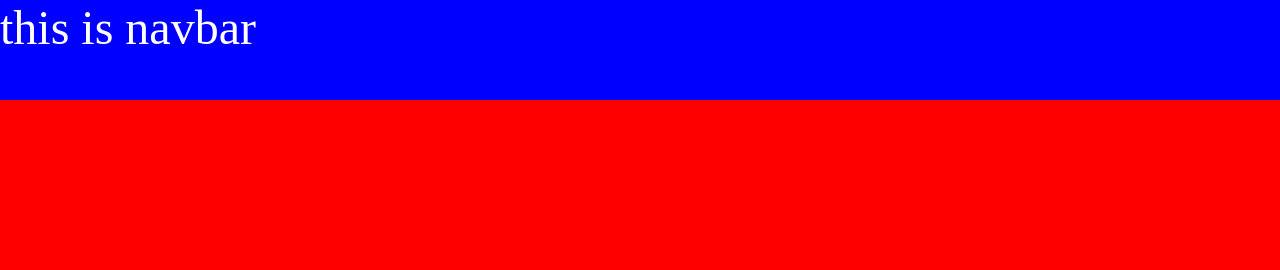
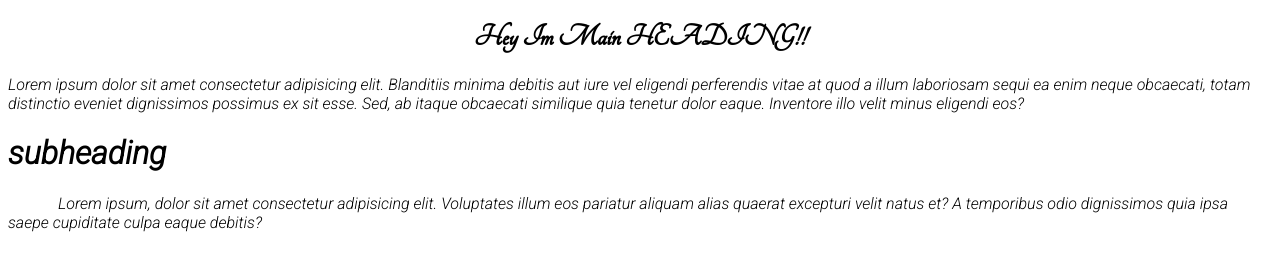
Before and after one commit to ephulian/HTML5_CSS3, a plain HTML site: page index.html in a window 1280 px wide. Drawn offline with Linux system fonts and the light colour scheme.

Commit message:
font-families, text-align, google fonts

```diff
--- a/css/style.css
+++ b/css/style.css
@@ -1,17 +1,25 @@
-* {
-  margin: 0;
+@import url("https://fonts.googleapis.com/css2?family=Roboto:ital,wght@1,300&family=Tangerine&display=swap");
+
+body {
+  font-family: "Roboto", sans-serif;
+  /* text-align: right; */
 }
 
-.navbar {
-  background: blue;
-  height: 100px;
-  color: white;
-  font-size: 3rem;
+.main {
+  font-family: "Tangerine", cursive;
+  text-align: center;
 }
 
-.banner {
-  background: red;
-  min-height: calc(100vh - 100px);
+.one {
+  text-align: left;
+}
+
+.two {
+  text-align: left;
+  text-indent: 50px;
+}
+
+.subheading {
 }
 
 /* css rule */
@@ -29,3 +37,6 @@
 /* vh = height - Percent of screen height */
 /* vw = width - Percent of screen width */
 /* calc() functions accepts math withing property values */
+
+/* font-family - gives few options and the generic as last option  */
+/* text-align - aligns text - left, right or center */
--- a/index.html
+++ b/index.html
@@ -10,7 +10,9 @@
     <!-- inline > internal > external -->
 </head>
 <body>
-    <div class="navbar">this is navbar</div>
-    <div class="banner"></div>
+    <h1 class="main">Hey Im Main HEADING!!</h1>
+    <p class="one">Lorem ipsum dolor sit amet consectetur adipisicing elit. Blanditiis minima debitis aut iure vel eligendi perferendis vitae at quod a illum laboriosam sequi ea enim neque obcaecati, totam distinctio eveniet dignissimos possimus ex sit esse. Sed, ab itaque obcaecati similique quia tenetur dolor eaque. Inventore illo velit minus eligendi eos?</p>
+    <h1 class="subheading">subheading</h1>
+    <p class="two">Lorem ipsum, dolor sit amet consectetur adipisicing elit. Voluptates illum eos pariatur aliquam alias quaerat excepturi velit natus et? A temporibus odio dignissimos quia ipsa saepe cupiditate culpa eaque debitis?</p>
 </body>
 </html>
```
